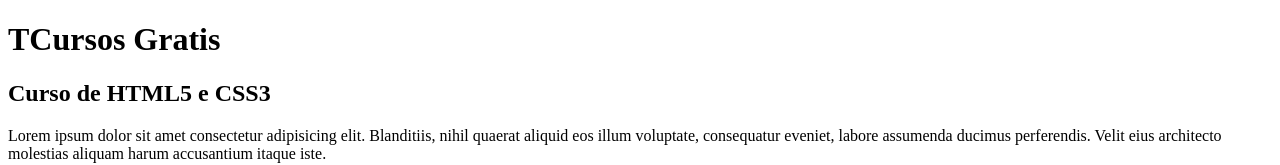
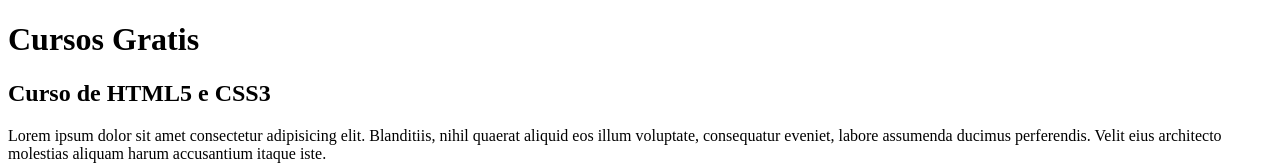
Before and after one commit to Fabmonalves/projeto-site, a plain HTML site: page index.html in a window 1280 px wide. Shown: the top 165 px of the page. Drawn offline with Linux system fonts and the light colour scheme.

Commit message:
Update index.html

```diff
--- a/index.html
+++ b/index.html
@@ -9,7 +9,7 @@
 <body>
     <main>
         <header>
-            <h1>TCursos Gratis</h1>
+            <h1>Cursos Gratis</h1>
         </header>
         <article>
             <h2>Curso de HTML5 e CSS3</h2>
```
